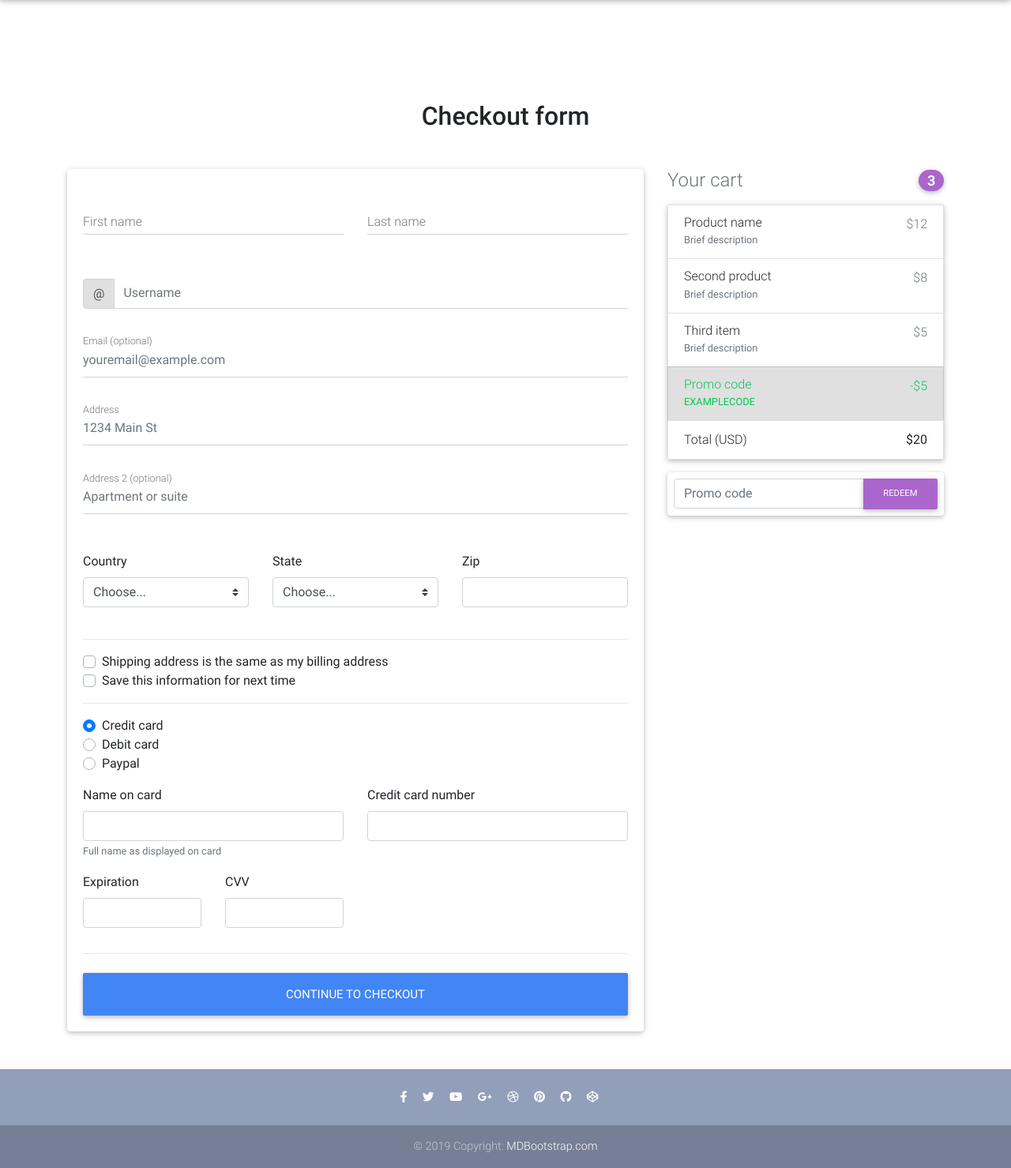
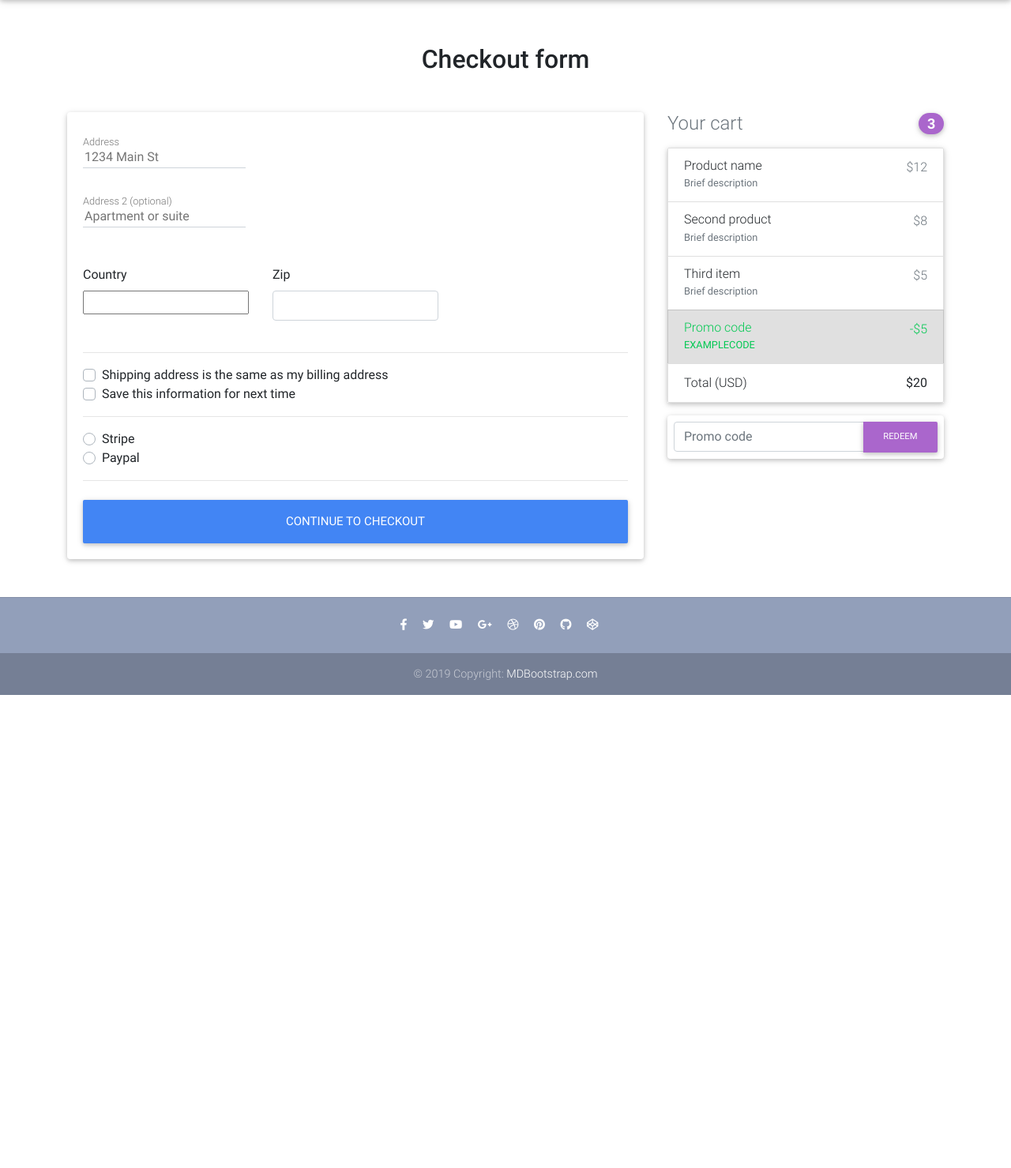
Before and after one commit to Lelouchyagami/django_project_boilerplate-master, a Django app: page /checkout/ in a window 1280 px wide. Shown: the part 64-1543 px from the top of the page at 79% size. After the commit the page ends 944 px from the top, so only its background shows below. Run offline with Django 3.2, Linux system fonts and the light colour scheme; some libraries are stand-ins or nearby versions.

Commit message:
Added form,View and Front-End for checkout page.

```diff
--- /dev/null
+++ b/core/forms.py
@@ -0,0 +1,25 @@
+from django import forms
+from django_countries.fields import CountryField
+from django_countries.widgets import CountrySelectWidget
+
+PAYMENT_CHOICES=(
+    ('S','Stripe'),
+    ('P','Paypal')
+)
+
+class CheckoutForm(forms.Form):
+    street_address = forms.CharField(widget=forms.TextInput(attrs={
+        'placeholder':'1234 Main St'
+    }))
+    apartment_address = forms.CharField(required=False,widget=forms.TextInput(attrs={
+        'placeholder':'Apartment or suite'
+    }))
+    country = CountryField(blank_label='(select country)').formfield(widget=CountrySelectWidget(attrs={
+        'class':'custom-select d-block w-100'
+    }))
+    zip = forms.CharField(widget=forms.TextInput(attrs={
+        'class':'form-control'
+    }))
+    same_billing_address = forms.BooleanField(required=False)
+    save_info = forms.BooleanField(required=False)
+    payment_option = forms.ChoiceField(widget=forms.RadioSelect(),choices=PAYMENT_CHOICES)
--- a/core/urls.py
+++ b/core/urls.py
@@ -2,7 +2,7 @@
 from django.urls import path
 from .views import (
     ItemDetailView,
-    checkout,
+    CheckoutView,
     HomeView,
     OrderSummaryView,
     add_to_cart,
@@ -14,7 +14,7 @@ app_name = 'core'
 
 urlpatterns = [
     path('', HomeView.as_view(), name='home'),
-    path('checkout/', checkout, name='checkout'),
+    path('checkout/', CheckoutView.as_view(), name='checkout'),
     path('order-summary/', OrderSummaryView.as_view(), name='order-summary'),
     path('product/<slug>/', ItemDetailView.as_view(), name='product'),
     path('add-to-cart/<slug>/', add_to_cart, name='add-to-cart'),
--- a/core/views.py
+++ b/core/views.py
@@ -6,6 +6,7 @@ from django.shortcuts import render, get_object_or_404
 from django.views.generic import ListView, DetailView, View
 from django.shortcuts import redirect
 from django.utils import timezone
+from .forms import CheckoutForm
 from .models import Item, OrderItem, Order
 
 
@@ -16,9 +17,19 @@ def products(request):
     return render(request, "products.html", context)
 
 
-def checkout(request):
-    return render(request, "checkout.html")
-
+class CheckoutView(View):
+    def get(self,*args,**kwargs):
+        #form
+        form = CheckoutForm()
+        context={
+            "form":form
+        }
+        return render(self.request, "checkout.html",context)
+    def post(self,*args,**kwargs):
+        form = CheckoutForm(self.request.POST or None)
+        if form.is_valid():
+            print ('The form is valid')
+            return redirect('core:checkout')
 
 class HomeView(ListView):
     model = Item
--- a/djecommerce/settings/base.py
+++ b/djecommerce/settings/base.py
@@ -19,6 +19,7 @@ INSTALLED_APPS = [
     'allauth.account',
     'allauth.socialaccount',
     'crispy_forms',
+    'django_countries',
 
     'core'
 ]
--- a/templates/checkout.html
+++ b/templates/checkout.html
@@ -1,9 +1,8 @@
 {% extends "base.html" %}
-grey lighten-3
-
+{% load crispy_forms_tags %}
 {% block content %}
 
-  <main class="mt-5 pt-4">
+  <main>
     <div class="container wow fadeIn">
 
       <!-- Heading -->
@@ -21,59 +20,17 @@ grey lighten-3
             <!--Card content-->
             <form class="card-body">
 
-              <!--Grid row-->
-              <div class="row">
-
-                <!--Grid column-->
-                <div class="col-md-6 mb-2">
-
-                  <!--firstName-->
-                  <div class="md-form ">
-                    <input type="text" id="firstName" class="form-control">
-                    <label for="firstName" class="">First name</label>
-                  </div>
-
-                </div>
-                <!--Grid column-->
-
-                <!--Grid column-->
-                <div class="col-md-6 mb-2">
-
-                  <!--lastName-->
-                  <div class="md-form">
-                    <input type="text" id="lastName" class="form-control">
-                    <label for="lastName" class="">Last name</label>
-                  </div>
-
-                </div>
-                <!--Grid column-->
-
-              </div>
-              <!--Grid row-->
-
-              <!--Username-->
-              <div class="md-form input-group pl-0 mb-5">
-                <div class="input-group-prepend">
-                  <span class="input-group-text" id="basic-addon1">@</span>
-                </div>
-                <input type="text" class="form-control py-0" placeholder="Username" aria-describedby="basic-addon1">
-              </div>
-
-              <!--email-->
-              <div class="md-form mb-5">
-                <input type="text" id="email" class="form-control" placeholder="youremail@example.com">
-                <label for="email" class="">Email (optional)</label>
-              </div>
-
               <!--address-->
               <div class="md-form mb-5">
-                <input type="text" id="address" class="form-control" placeholder="1234 Main St">
+<!--                <input type="text" id="address" class="form-control" placeholder="1234 Main St">-->
+                {{form.street_address}}
                 <label for="address" class="">Address</label>
               </div>
 
               <!--address-2-->
               <div class="md-form mb-5">
-                <input type="text" id="address-2" class="form-control" placeholder="Apartment or suite">
+<!--                <input type="text" id="address-2" class="form-control" placeholder="Apartment or suite">-->
+                {{form.apartment_address}}
                 <label for="address-2" class="">Address 2 (optional)</label>
               </div>
 
@@ -84,10 +41,11 @@ grey lighten-3
                 <div class="col-lg-4 col-md-12 mb-4">
 
                   <label for="country">Country</label>
-                  <select class="custom-select d-block w-100" id="country" required>
-                    <option value="">Choose...</option>
-                    <option>United States</option>
-                  </select>
+<!--                  <select class="custom-select d-block w-100" id="country" required>-->
+<!--                    <option value="">Choose...</option>-->
+<!--                    <option>United States</option>-->
+<!--                  </select>-->
+                  {{form.country}}
                   <div class="invalid-feedback">
                     Please select a valid country.
                   </div>
@@ -98,93 +56,44 @@ grey lighten-3
                 <!--Grid column-->
                 <div class="col-lg-4 col-md-6 mb-4">
 
-                  <label for="state">State</label>
-                  <select class="custom-select d-block w-100" id="state" required>
-                    <option value="">Choose...</option>
-                    <option>California</option>
-                  </select>
-                  <div class="invalid-feedback">
-                    Please provide a valid state.
-                  </div>
-
-                </div>
-                <!--Grid column-->
-
-                <!--Grid column-->
-                <div class="col-lg-4 col-md-6 mb-4">
-
                   <label for="zip">Zip</label>
-                  <input type="text" class="form-control" id="zip" placeholder="" required>
+<!--                  <input type="text" class="form-control" id="zip" placeholder="" required>-->
+                  {{form.zip}}
                   <div class="invalid-feedback">
                     Zip code required.
                   </div>
 
                 </div>
-                <!--Grid column-->
-
               </div>
               <!--Grid row-->
 
               <hr>
 
               <div class="custom-control custom-checkbox">
-                <input type="checkbox" class="custom-control-input" id="same-address">
+                <input {%if form.same_billing_address.value %}checked{%endif%} type="checkbox" class="custom-control-input" id="same-address">
                 <label class="custom-control-label" for="same-address">Shipping address is the same as my billing address</label>
               </div>
               <div class="custom-control custom-checkbox">
-                <input type="checkbox" class="custom-control-input" id="save-info">
+                <input {%if form.save_info.value %}checked{%endif%} type="checkbox" class="custom-control-input" id="save-info">
                 <label class="custom-control-label" for="save-info">Save this information for next time</label>
               </div>
 
               <hr>
 
               <div class="d-block my-3">
+                {% for value,name in form.fields.payment_option.choices %}
                 <div class="custom-control custom-radio">
-                  <input id="credit" name="paymentMethod" type="radio" class="custom-control-input" checked required>
-                  <label class="custom-control-label" for="credit">Credit card</label>
+                  <input id="{{name}}" name="paymentMethod" type="radio" class="custom-control-input" required>
+                  <label class="custom-control-label" for="{{name}}">{{name}}</label>
+<!--                  {{form.payment_option}}-->
                 </div>
-                <div class="custom-control custom-radio">
-                  <input id="debit" name="paymentMethod" type="radio" class="custom-control-input" required>
-                  <label class="custom-control-label" for="debit">Debit card</label>
-                </div>
-                <div class="custom-control custom-radio">
-                  <input id="paypal" name="paymentMethod" type="radio" class="custom-control-input" required>
-                  <label class="custom-control-label" for="paypal">Paypal</label>
-                </div>
+                {%endfor%}
+<!--                <div class="custom-control custom-radio">-->
+<!--                  <input id="paypal" name="paymentMethod" type="radio" class="custom-control-input" required>-->
+<!--                  <label class="custom-control-label" for="paypal">Paypal</label>-->
+<!--                </div>-->
               </div>
-              <div class="row">
-                <div class="col-md-6 mb-3">
-                  <label for="cc-name">Name on card</label>
-                  <input type="text" class="form-control" id="cc-name" placeholder="" required>
-                  <small class="text-muted">Full name as displayed on card</small>
-                  <div class="invalid-feedback">
-                    Name on card is required
-                  </div>
-                </div>
-                <div class="col-md-6 mb-3">
-                  <label for="cc-number">Credit card number</label>
-                  <input type="text" class="form-control" id="cc-number" placeholder="" required>
-                  <div class="invalid-feedback">
-                    Credit card number is required
-                  </div>
-                </div>
-              </div>
-              <div class="row">
-                <div class="col-md-3 mb-3">
-                  <label for="cc-expiration">Expiration</label>
-                  <input type="text" class="form-control" id="cc-expiration" placeholder="" required>
-                  <div class="invalid-feedback">
-                    Expiration date required
-                  </div>
-                </div>
-                <div class="col-md-3 mb-3">
-                  <label for="cc-expiration">CVV</label>
-                  <input type="text" class="form-control" id="cc-cvv" placeholder="" required>
-                  <div class="invalid-feedback">
-                    Security code required
-                  </div>
-                </div>
-              </div>
+
               <hr class="mb-4">
               <button class="btn btn-primary btn-lg btn-block" type="submit">Continue to checkout</button>
 
```
Also changed, not shown: requirments.txt (added, +20 -0 lines).
